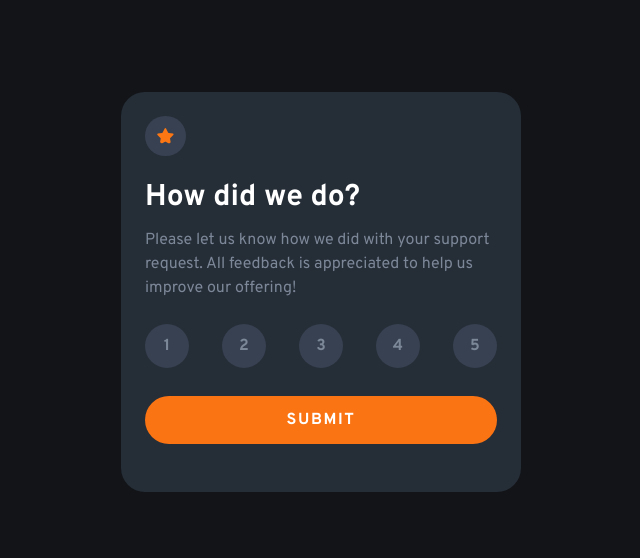
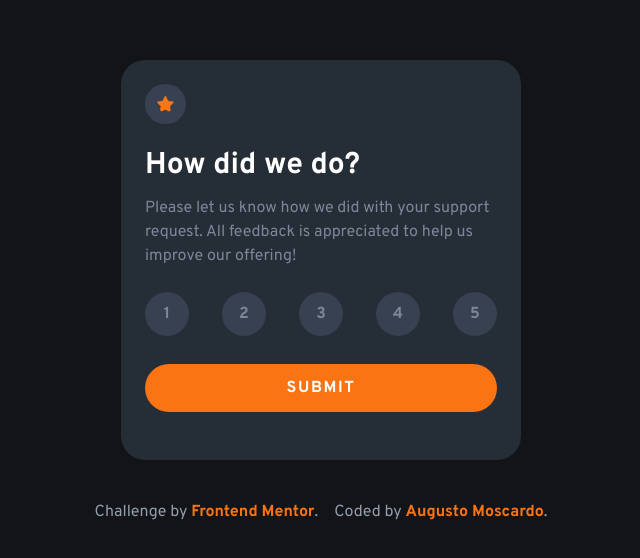
Before and after one commit to augustomoscardo/intro-rating-component, a React (Vite) app: page / in a window 1280 px wide. Shown: the part 108-666 px from the top of the page, without its empty margins (319-959 px from the left). Built offline with nearby package versions, Linux system fonts and the light colour scheme.

Commit message:
Add Footer

```diff
--- a/src/App.tsx
+++ b/src/App.tsx
@@ -13,11 +13,37 @@ function App() {
 
   return (
     <RatingProvider>
-      <div className="sm:max-w-[375px] max-w-[1440px] p-4 mx-auto my-0 h-screen flex justify-center items-center">
+      <div className="sm:max-w-[375px] max-w-[1440px] p-4 mx-auto my-0 h-screen flex justify-center items-center flex-col">
         {isSubmitted ? <ThankYou /> : <Rate handleSubmit={handleSubmit} />}
+
+        <div className="flex gap-4 mt-10">
+          <p className="text-gray-300">
+            Challenge by{" "}
+            <a
+              href="https://www.frontendmentor.io/challenges/interactive-rating-component-koxpeBUmI"
+              target="_blank"
+              rel="noreferrer"
+              className="text-orange-800 hover:text-gray-100 font-bold"
+            >
+              Frontend Mentor
+            </a>
+            .
+          </p>
+          <p className="text-gray-300">
+            Coded by{" "}
+            <a
+              href="https://github.com/augustomoscardo"
+              target="_blank"
+              rel="noreferrer"
+              className="text-orange-800 hover:text-gray-100 font-bold"
+            >
+              Augusto Moscardo
+            </a>
+            .
+          </p>
+        </div>
       </div>
       <Toaster />
-      <div></div>
     </RatingProvider>
   );
 }
```
